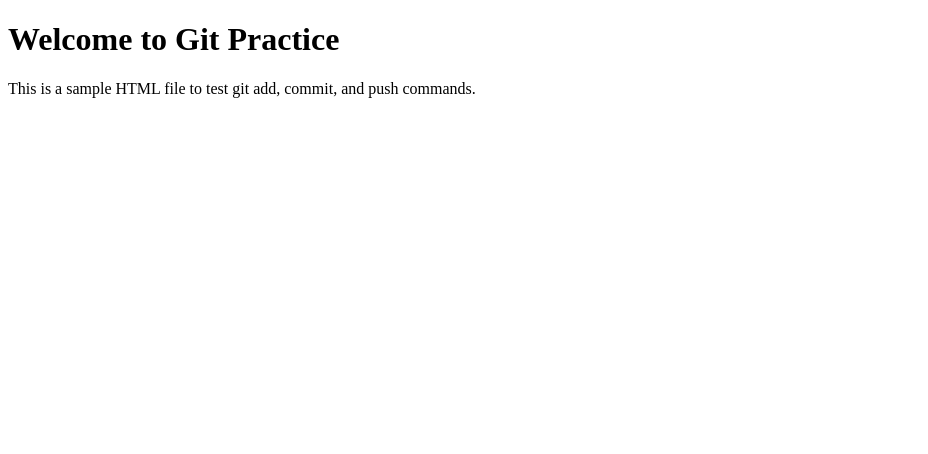
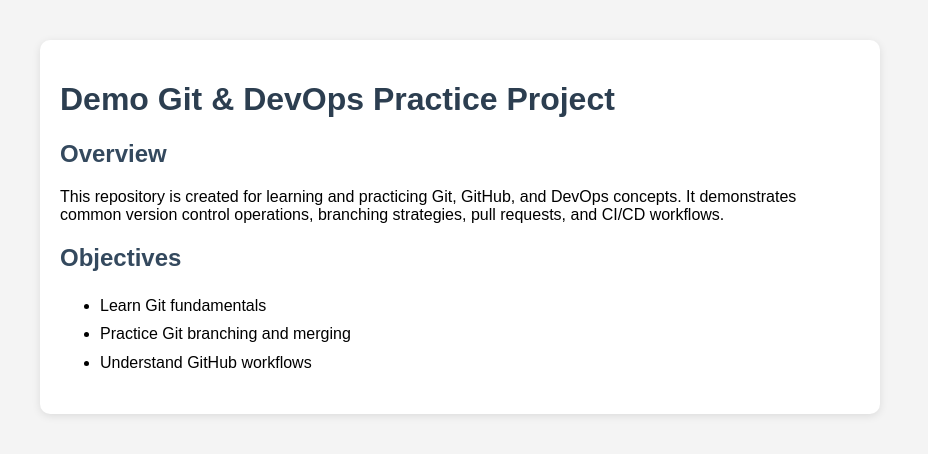
Before and after one commit to sangeeth0911/Devops_Practice, a plain HTML site: page index.html in a window 1280 px wide. Shown: the whole page, without its empty margins (0-928 px from the left). Drawn offline with Linux system fonts and the light colour scheme.

Commit message:
all commit

```diff
--- a/index.html
+++ b/index.html
@@ -3,10 +3,50 @@
 <head>
     <meta charset="UTF-8">
     <meta name="viewport" content="width=device-width, initial-scale=1.0">
-    <title>Git Practice</title>
+    <title>Demo Git & DevOps Practice Project</title>
+    <style>
+        body {
+            font-family: Arial, sans-serif;
+            margin: 40px;
+            background-color: #f4f4f4;
+        }
+        .container {
+            max-width: 800px;
+            background: white;
+            padding: 20px;
+            border-radius: 10px;
+            box-shadow: 0 2px 8px rgba(0,0,0,0.1);
+        }
+        h1 {
+            color: #2c3e50;
+        }
+        h2 {
+            color: #34495e;
+        }
+        ul {
+            line-height: 1.8;
+        }
+    </style>
 </head>
 <body>
-    <h1>Welcome to Git Practice</h1>
-    <p>This is a sample HTML file to test git add, commit, and push commands.</p>
+
+    <div class="container">
+        <h1>Demo Git & DevOps Practice Project</h1>
+
+        <h2>Overview</h2>
+        <p>
+            This repository is created for learning and practicing Git, GitHub,
+            and DevOps concepts. It demonstrates common version control operations,
+            branching strategies, pull requests, and CI/CD workflows.
+        </p>
+
+        <h2>Objectives</h2>
+        <ul>
+            <li>Learn Git fundamentals</li>
+            <li>Practice Git branching and merging</li>
+            <li>Understand GitHub workflows</li>
+        </ul>
+    </div>
+
 </body>
 </html>
```
